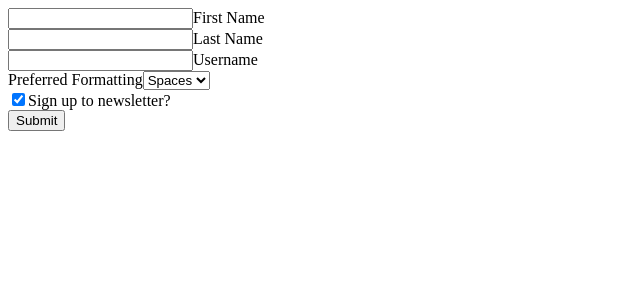
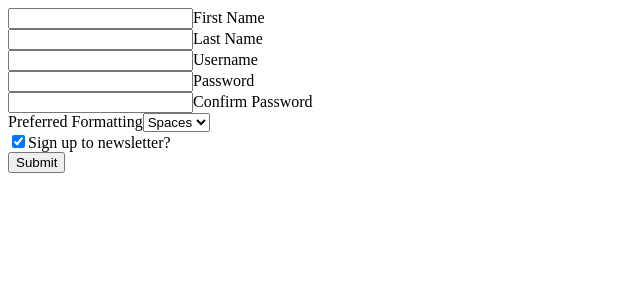
Before and after one commit to PRbsas/redux-form, a React (Create React App) app: page / in a window 1280 px wide. Shown: the top 300 px of the page, without its empty margins (0-640 px from the left). Built offline with nearby package versions, Linux system fonts and the light colour scheme.

Commit message:
Add fields for password, access other values of current form

```diff
--- a/src/components/RegisterForm.js
+++ b/src/components/RegisterForm.js
@@ -5,7 +5,8 @@
 import {
   required,
   minLength,
-  maxLength
+  maxLength,
+  matchesPassword
 } from '../validation'
 import './RegisterForm.css'
 
@@ -36,6 +37,20 @@
           validate={[required, minLength, maxLength]}
         />
         <Field
+          name='password'
+          component={customInput}
+          type='password'
+          label='Password'
+          validate={[required]}
+        />
+        <Field
+          name='confirmPassword'
+          component={customInput}
+          type='password'
+          label='Confirm Password'
+          validate={[required, matchesPassword]}
+        />
+        <Field
           name='preference'
           component={customSelect}
           label='Preferred Formatting'
--- a/src/validation/index.js
+++ b/src/validation/index.js
@@ -30,3 +30,8 @@
   value.length > 10
     ? 'Value is too long'
     : undefined
+
+export const matchesPassword = (value, allValues) =>
+  value === allValues.password
+    ? undefined
+    : 'Passwords must match'
```
